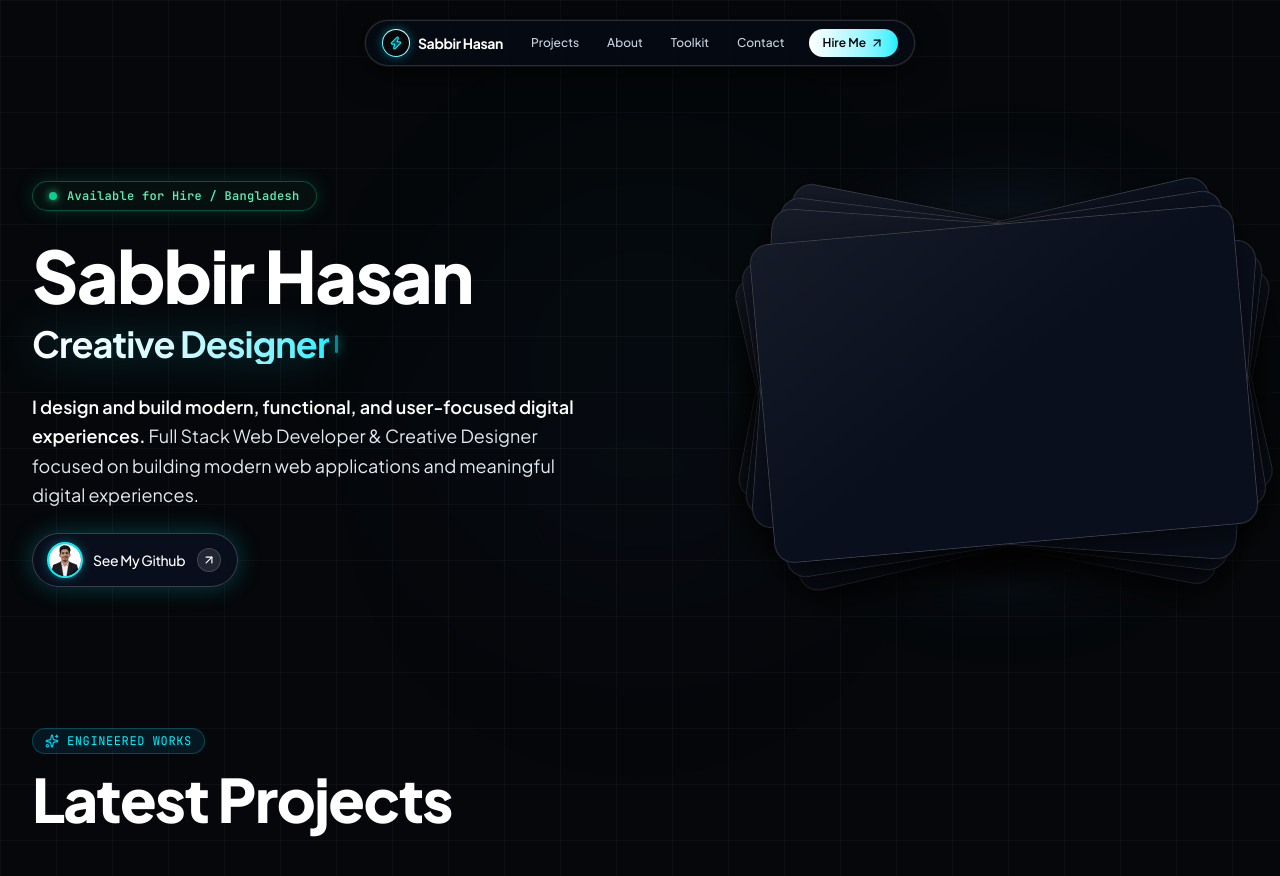
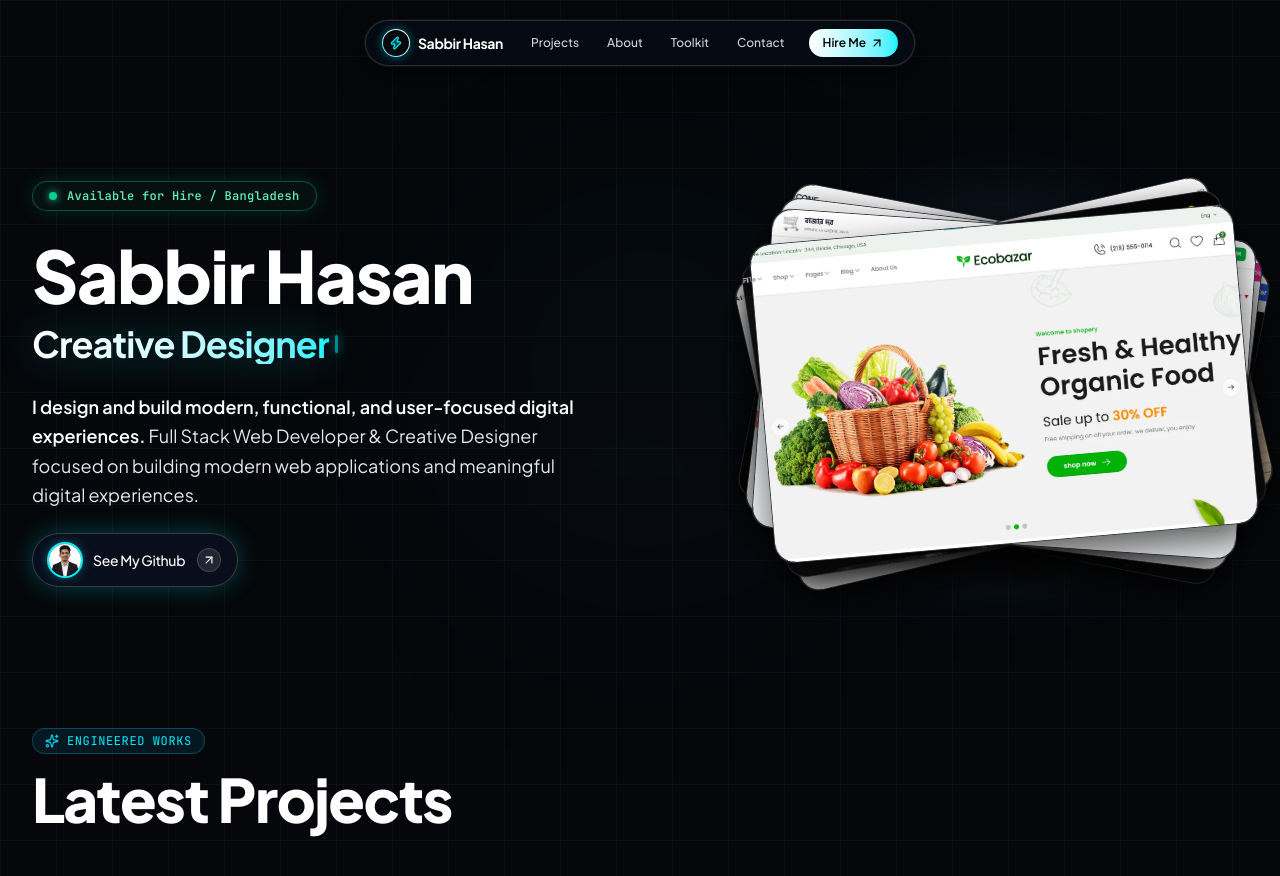
Before and after one commit to sabbirdv/portfolio, a Next.js app: page / in a window 1280 px wide. Shown: the top 876 px of the page. Built offline with nearby package versions, Linux system fonts and the light colour scheme.

Commit message:
fix: ensure project images are fully visible above card background with correct z-index

```diff
--- a/src/components/HeroProjects.tsx
+++ b/src/components/HeroProjects.tsx
@@ -391,13 +391,10 @@ function ProjectCardItem({
         className="w-full h-full transform-gpu will-change-transform overflow-visible origin-center rounded-2xl sm:rounded-3xl"
       >
         <div
-          className="group relative h-full w-full rounded-2xl sm:rounded-3xl overflow-hidden bg-[#0A0F1D] border border-white/20 shadow-[0_20px_50px_rgba(0,0,0,0.65)] transition-all duration-300 ease-out hover:border-[#00F0FF] hover:shadow-[0_0_30px_rgba(0,240,255,0.35)] hover:-translate-y-1.5 flex flex-col justify-between p-4 sm:p-6 lg:p-7 select-none"
+          className="group relative h-full w-full rounded-2xl sm:rounded-3xl overflow-hidden bg-[#070D18] border border-white/20 shadow-[0_20px_50px_rgba(0,0,0,0.65)] transition-all duration-300 ease-out hover:border-[#00F0FF] hover:shadow-[0_0_30px_rgba(0,240,255,0.35)] hover:-translate-y-1.5 flex flex-col justify-between p-4 sm:p-6 lg:p-7 select-none"
         >
-          {/* Specular Diagonal Glass Highlight */}
-          <div className="pointer-events-none absolute inset-0 rounded-2xl sm:rounded-3xl bg-gradient-to-br from-white/[0.08] via-transparent to-transparent opacity-60 group-hover:opacity-100 transition-opacity duration-300" />
-
-          {/* Full-bleed Project Image - 100% visible, bright, and vibrant (NO DARK OVERLAY ON IMAGE!) */}
-          <div className="absolute inset-0 -z-10 rounded-2xl sm:rounded-3xl overflow-hidden bg-[#070D18]">
+          {/* Full-bleed Project Image - z-0 sits above background so it is 100% bright and visible */}
+          <div className="absolute inset-0 z-0 rounded-2xl sm:rounded-3xl overflow-hidden">
             <Image
               src={project.image}
               alt={project.title}
@@ -409,9 +406,12 @@ function ProjectCardItem({
             {/* Subtle bottom shadow overlay ONLY behind text for pristine legibility - top 70% is crystal clear! */}
             <motion.div
               style={{ opacity: detailsOpacity }}
-              className="absolute inset-x-0 bottom-0 h-36 rounded-b-2xl sm:rounded-b-3xl bg-gradient-to-t from-[#05070A]/95 via-[#05070A]/50 to-transparent pointer-events-none"
+              className="absolute inset-x-0 bottom-0 h-40 rounded-b-2xl sm:rounded-b-3xl bg-gradient-to-t from-[#05070A]/95 via-[#05070A]/50 to-transparent pointer-events-none z-[1]"
             />
           </div>
+
+          {/* Specular Diagonal Glass Highlight */}
+          <div className="pointer-events-none absolute inset-0 z-[1] rounded-2xl sm:rounded-3xl bg-gradient-to-br from-white/[0.08] via-transparent to-transparent opacity-60 group-hover:opacity-100 transition-opacity duration-300" />
 
           {/* Stretched Link for the entire card (Live Demo) */}
           <a
```
